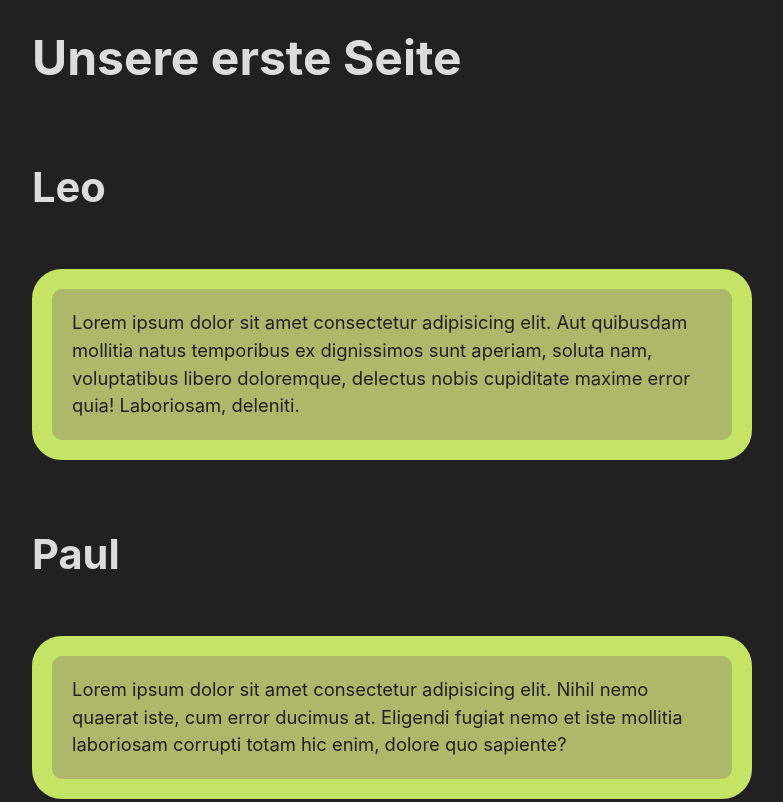
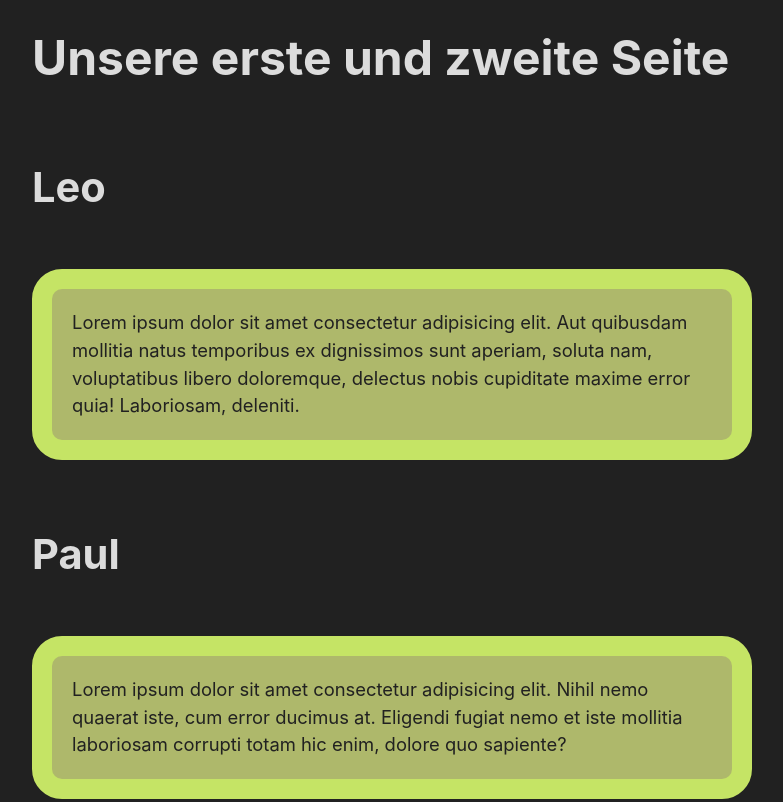
Before and after one commit to bennoloeffler/html-basics, a plain HTML site: page index.html in a window 1280 px wide. Shown: the top 802 px of the page, without its empty margins (248-1031 px from the left). Drawn offline with Linux system fonts and the light colour scheme.

Commit message:
simple changes

```diff
--- a/index.html
+++ b/index.html
@@ -10,7 +10,7 @@
 </head>
 
 <body>
-    <h1>Unsere erste Seite</h1>
+    <h1>Unsere erste und zweite Seite</h1>
     <h2>Leo</h2>
     <p> Lorem ipsum dolor sit amet consectetur adipisicing elit.
         Aut quibusdam mollitia natus temporibus ex dignissimos
```
